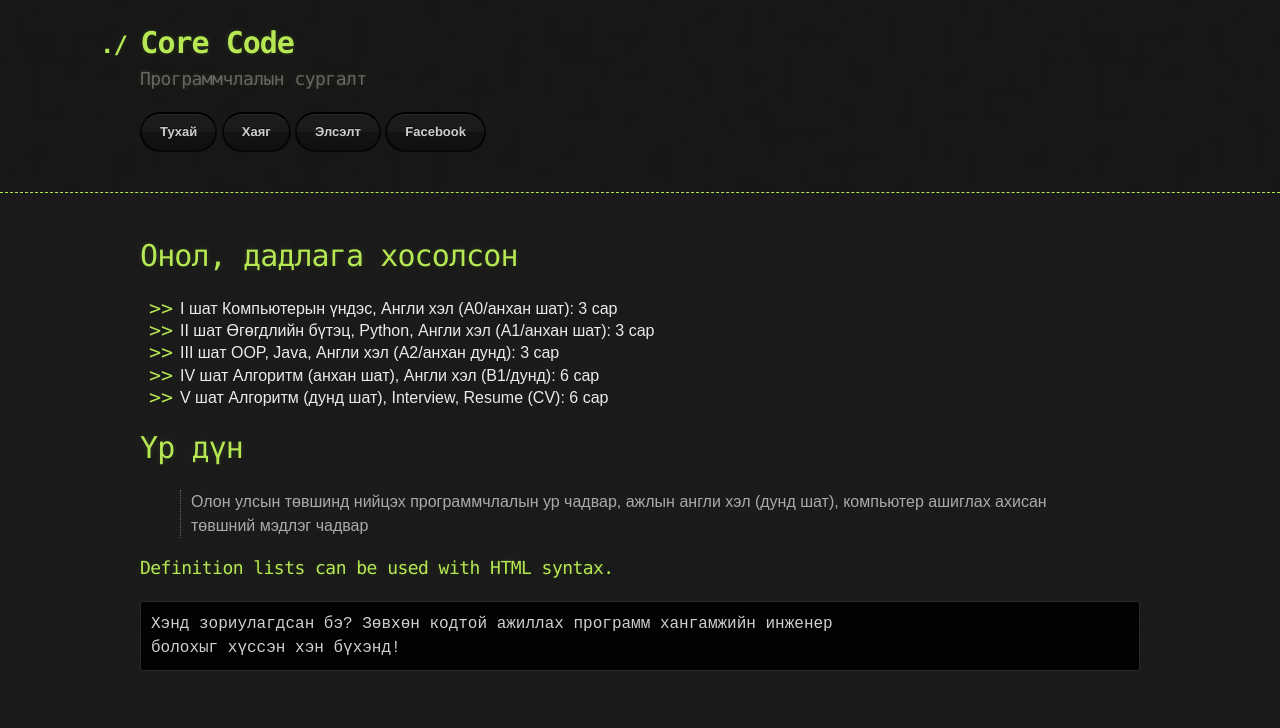
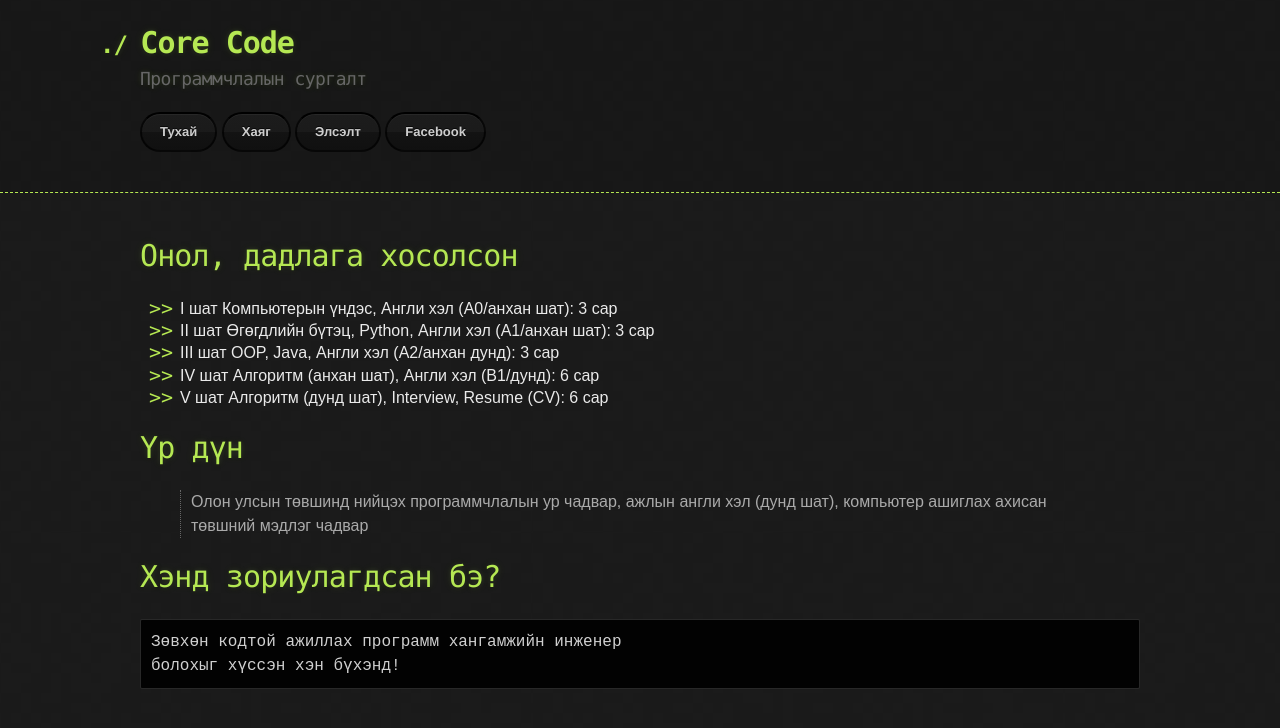
Before and after one commit to ganaatulgaa/corecode, a Jekyll site: the page built from index.md, in a window 1280 px wide. Shown: the top 728 px of the page. Built offline with Jekyll 4.4.1, drawn with Linux system fonts in a browser that asks for light colours; our own code applies the rules of GitHub Pages for plain Markdown files.

Commit message:
Update index.md

````diff
--- a/index.md
+++ b/index.md
@@ -17,9 +17,9 @@ OOP, Java, Англи хэл (A2/анхан дунд): 3 сар
 > Олон улсын төвшинд нийцэх программчлалын ур чадвар,
 > ажлын англи хэл (дунд шат), компьютер ашиглах ахисан төвшний мэдлэг чадвар
 
-### Definition lists can be used with HTML syntax.
+# Хэнд зориулагдсан бэ?
 
 ```
-Хэнд зориулагдсан бэ? Зөвхөн кодтой ажиллах программ хангамжийн инженер
+Зөвхөн кодтой ажиллах программ хангамжийн инженер
 болохыг хүссэн хэн бүхэнд!
 ```
````
